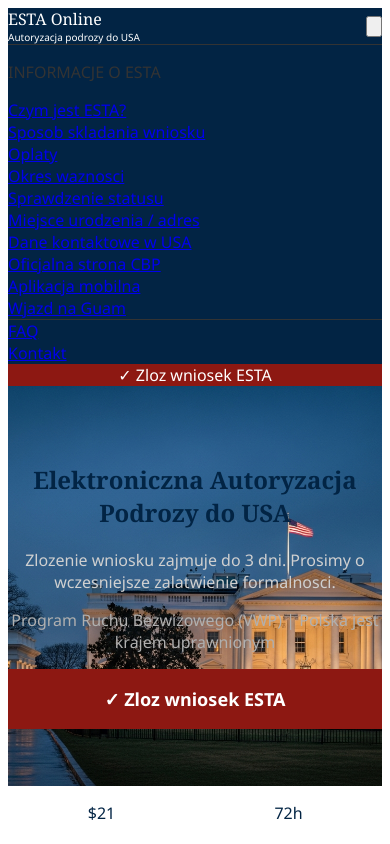
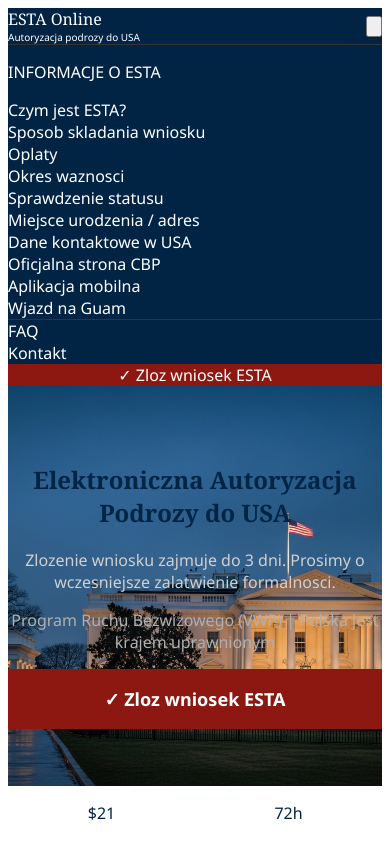
Before and after one commit to mediaxsaburoai0818-design/esta-travel-auth-site, a Next.js app: page / in a window 390 px wide. Both pictures are taken after a click on the button "Menu". Shown: the top 844 px of the page. Built offline with nearby package versions, Linux system fonts and the light colour scheme.

Commit message:
Nav: white text for global nav + mobile menu links + hamburger icon

```diff
--- a/components/Header.tsx
+++ b/components/Header.tsx
@@ -54,7 +54,7 @@
               onMouseEnter={() => setDropdownOpen(true)}
               onMouseLeave={() => setDropdownOpen(false)}
             >
-              <button className="text-gray-200 hover:text-white px-3 py-2 text-sm font-medium transition">
+              <button className="text-white hover:text-gray-200 px-3 py-2 text-sm font-medium transition">
                 Informacje o ESTA
               </button>
               {dropdownOpen && (
@@ -104,13 +104,13 @@
 
             <Link
               href="/faq/"
-              className="text-gray-200 hover:text-white px-3 py-2 text-sm font-medium transition"
+              className="text-white hover:text-gray-200 px-3 py-2 text-sm font-medium transition"
             >
               FAQ
             </Link>
             <Link
               href="/site-info/contact/"
-              className="text-gray-200 hover:text-white px-3 py-2 text-sm font-medium transition"
+              className="text-white hover:text-gray-200 px-3 py-2 text-sm font-medium transition"
             >
               Kontakt
             </Link>
@@ -125,7 +125,8 @@
 
           {/* Mobile menu button */}
           <button
-            className="lg:hidden text-white p-2"
+            className="lg:hidden p-2"
+            style={{ color: "white" }}
             onClick={() => setMobileMenuOpen(!mobileMenuOpen)}
             aria-label="Menu"
           >
@@ -164,75 +165,75 @@
         {/* Mobile menu */}
         {mobileMenuOpen && (
           <nav className="lg:hidden mt-3 pb-3 border-t border-white/20 pt-3 space-y-1">
-            <p className="px-3 py-1 text-xs text-gray-300 uppercase tracking-wider font-bold">
+            <p className="px-3 py-1 text-xs uppercase tracking-wider font-bold" style={{ color: "white" }}>
               Informacje o ESTA
             </p>
             <Link
               href="/esta-info/what-is-esta/"
-              className="block text-gray-200 hover:text-white hover:bg-white/10 px-4 py-2 text-sm"
+              className="block hover:bg-white/10 px-4 py-2 text-sm" style={{ color: "white", textDecoration: "none" }}
               onClick={() => setMobileMenuOpen(false)}
             >
               Czym jest ESTA?
             </Link>
             <Link
               href="/esta-info/application/"
-              className="block text-gray-200 hover:text-white hover:bg-white/10 px-4 py-2 text-sm"
+              className="block hover:bg-white/10 px-4 py-2 text-sm" style={{ color: "white", textDecoration: "none" }}
               onClick={() => setMobileMenuOpen(false)}
             >
               Sposob skladania wniosku
             </Link>
             <Link
               href="/esta-info/fee/"
-              className="block text-gray-200 hover:text-white hover:bg-white/10 px-4 py-2 text-sm"
+              className="block hover:bg-white/10 px-4 py-2 text-sm" style={{ color: "white", textDecoration: "none" }}
               onClick={() => setMobileMenuOpen(false)}
             >
               Oplaty
             </Link>
             <Link
               href="/esta-info/expiration/"
-              className="block text-gray-200 hover:text-white hover:bg-white/10 px-4 py-2 text-sm"
+              className="block hover:bg-white/10 px-4 py-2 text-sm" style={{ color: "white", textDecoration: "none" }}
               onClick={() => setMobileMenuOpen(false)}
             >
               Okres waznosci
             </Link>
             <Link
               href="/esta-info/status-check/"
-              className="block text-gray-200 hover:text-white hover:bg-white/10 px-4 py-2 text-sm"
+              className="block hover:bg-white/10 px-4 py-2 text-sm" style={{ color: "white", textDecoration: "none" }}
               onClick={() => setMobileMenuOpen(false)}
             >
               Sprawdzenie statusu
             </Link>
             <Link
               href="/esta-info/place-of-birth/"
-              className="block text-gray-200 hover:text-white hover:bg-white/10 px-4 py-2 text-sm"
+              className="block hover:bg-white/10 px-4 py-2 text-sm" style={{ color: "white", textDecoration: "none" }}
               onClick={() => setMobileMenuOpen(false)}
             >
               Miejsce urodzenia / adres
             </Link>
             <Link
               href="/esta-info/us-contact/"
-              className="block text-gray-200 hover:text-white hover:bg-white/10 px-4 py-2 text-sm"
+              className="block hover:bg-white/10 px-4 py-2 text-sm" style={{ color: "white", textDecoration: "none" }}
               onClick={() => setMobileMenuOpen(false)}
             >
               Dane kontaktowe w USA
             </Link>
             <Link
               href="/esta-info/official-cbp/"
-              className="block text-gray-200 hover:text-white hover:bg-white/10 px-4 py-2 text-sm"
+              className="block hover:bg-white/10 px-4 py-2 text-sm" style={{ color: "white", textDecoration: "none" }}
               onClick={() => setMobileMenuOpen(false)}
             >
               Oficjalna strona CBP
             </Link>
             <Link
               href="/esta-info/mobile-app/"
-              className="block text-gray-200 hover:text-white hover:bg-white/10 px-4 py-2 text-sm"
+              className="block hover:bg-white/10 px-4 py-2 text-sm" style={{ color: "white", textDecoration: "none" }}
               onClick={() => setMobileMenuOpen(false)}
             >
               Aplikacja mobilna
             </Link>
             <Link
               href="/esta-info/guam/"
-              className="block text-gray-200 hover:text-white hover:bg-white/10 px-4 py-2 text-sm"
+              className="block hover:bg-white/10 px-4 py-2 text-sm" style={{ color: "white", textDecoration: "none" }}
               onClick={() => setMobileMenuOpen(false)}
             >
               Wjazd na Guam
@@ -240,14 +241,14 @@
             <div className="border-t border-white/20 mt-2 pt-2">
               <Link
                 href="/faq/"
-                className="block text-gray-200 hover:text-white hover:bg-white/10 px-4 py-2 text-sm"
+                className="block hover:bg-white/10 px-4 py-2 text-sm" style={{ color: "white", textDecoration: "none" }}
                 onClick={() => setMobileMenuOpen(false)}
               >
                 FAQ
               </Link>
               <Link
                 href="/site-info/contact/"
-                className="block text-gray-200 hover:text-white hover:bg-white/10 px-4 py-2 text-sm"
+                className="block hover:bg-white/10 px-4 py-2 text-sm" style={{ color: "white", textDecoration: "none" }}
                 onClick={() => setMobileMenuOpen(false)}
               >
                 Kontakt
```
